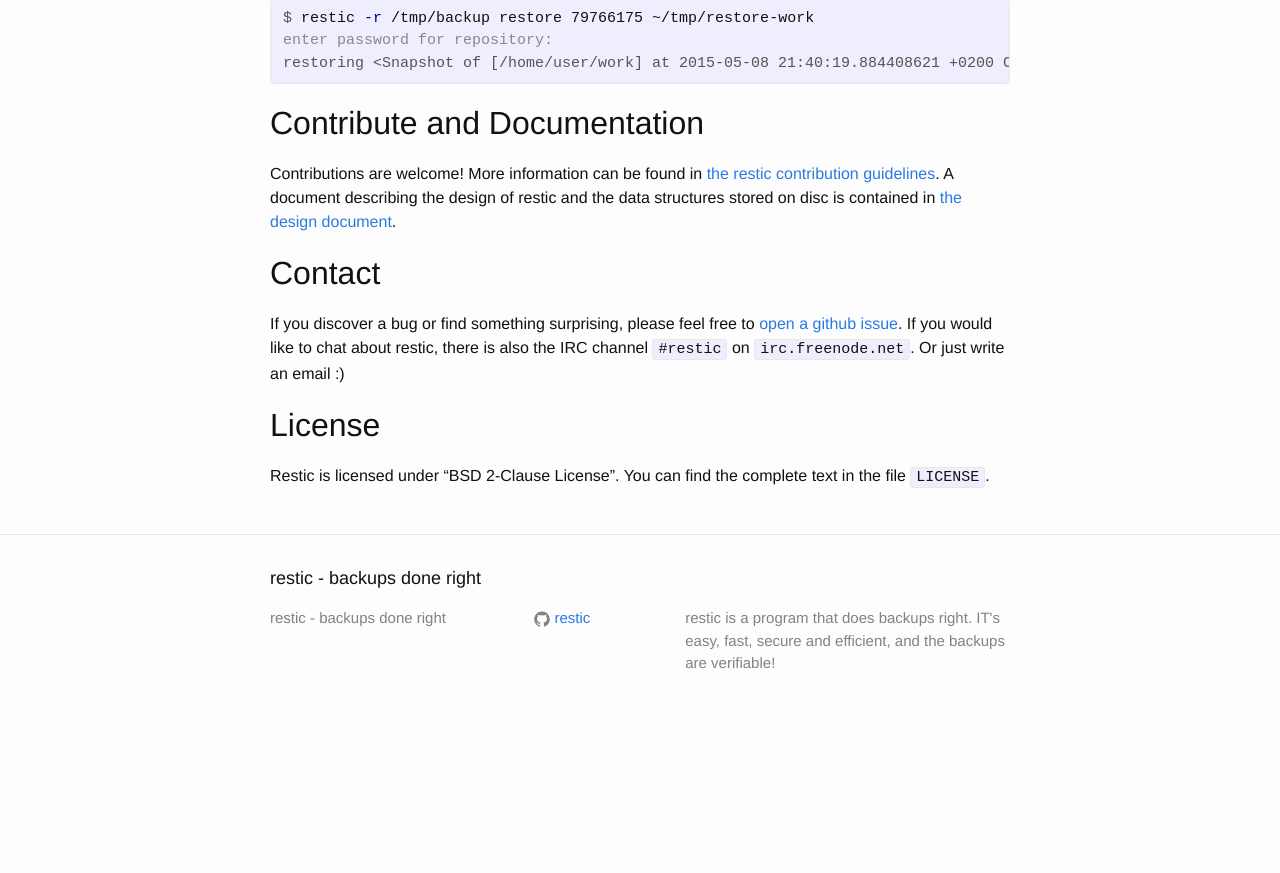
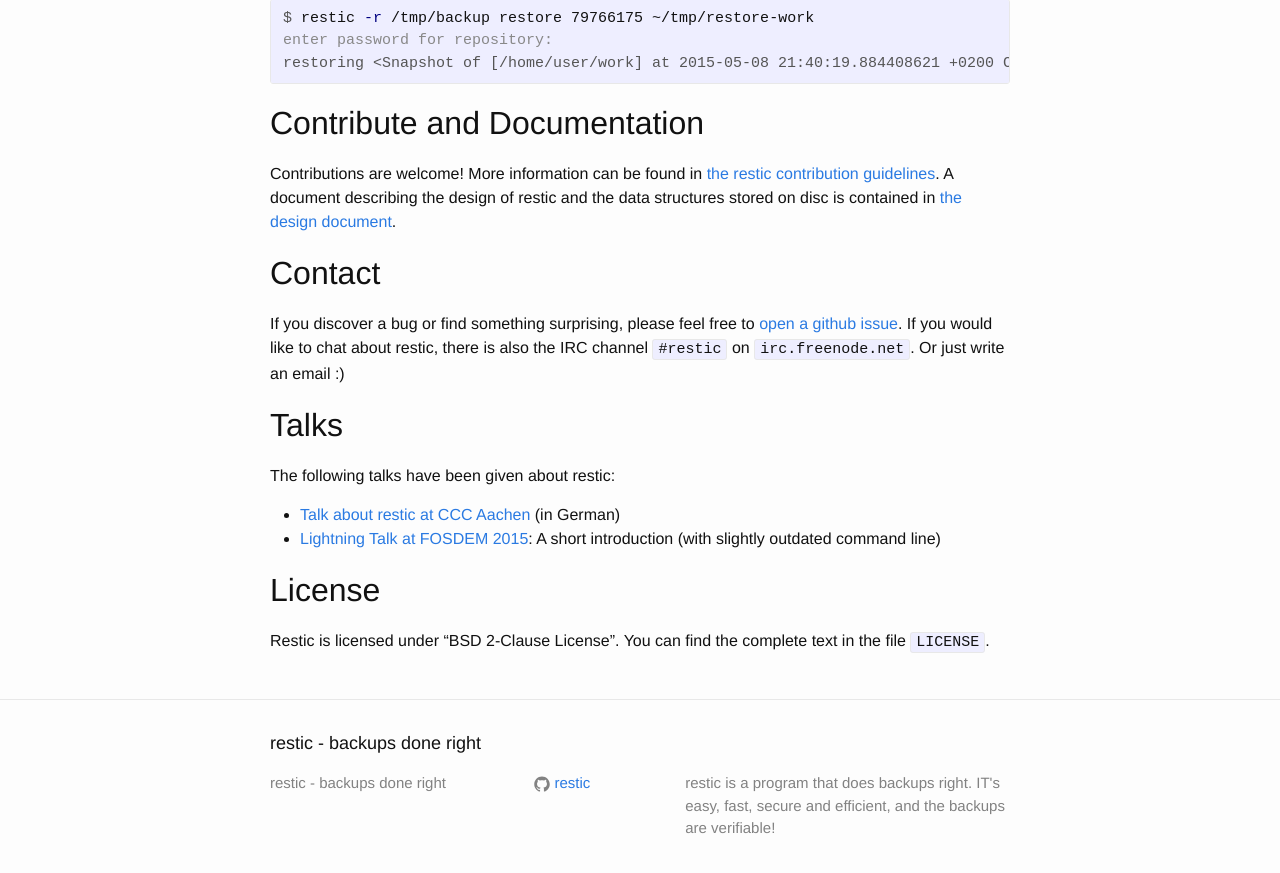
Before and after one commit to restic/restic.github.io, a Jekyll site: the page built from index.md, in a window 1280 px wide and 900 px high, scrolled down 2837 px. Shown: the top 873 px of the window. Built offline with Jekyll 4.4.1, drawn with Linux system fonts in a browser that asks for light colours; before the commit the page ends 3572 px from its top, so only the background shows below that.

Commit message:
Add talks

```diff
--- a/index.md
+++ b/index.md
@@ -132,6 +132,14 @@ Contact
 
 If you discover a bug or find something surprising, please feel free to [open a github issue](https://github.com/restic/restic/issues/new). If you would like to chat about restic, there is also the IRC channel `#restic` on `irc.freenode.net`. Or just write an email :)
 
+Talks
+=====
+
+The following talks have been given about restic:
+
+ * [Talk about restic at CCC Aachen](https://videoag.fsmpi.rwth-aachen.de/?view=player&lectureid=4442#content) (in German)
+ * [Lightning Talk at FOSDEM 2015](https://www.youtube.com/watch?v=oM-MfeflUZ8&t=11m40s): A short introduction (with slightly outdated command line)
+
 License
 =======
 
```
